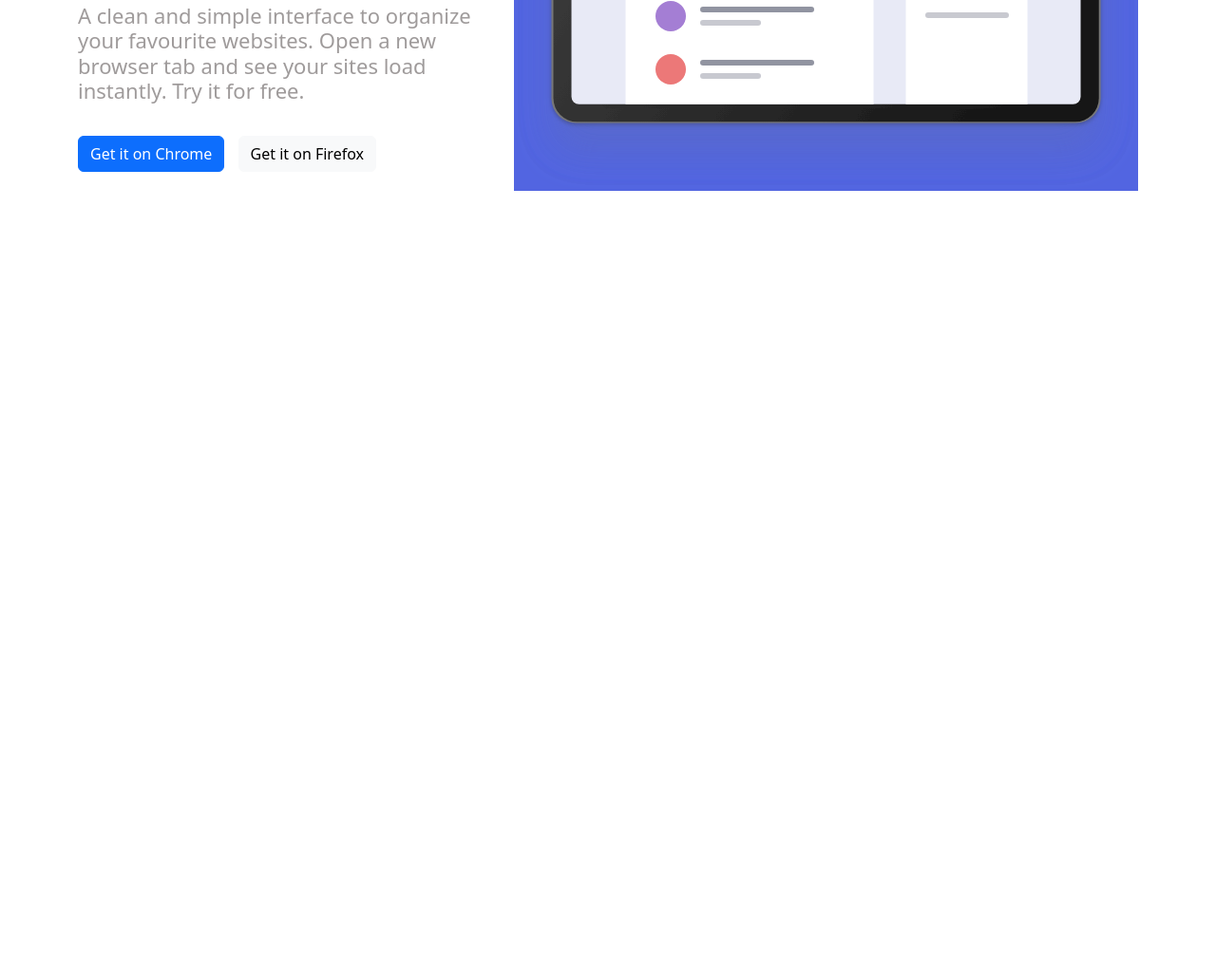
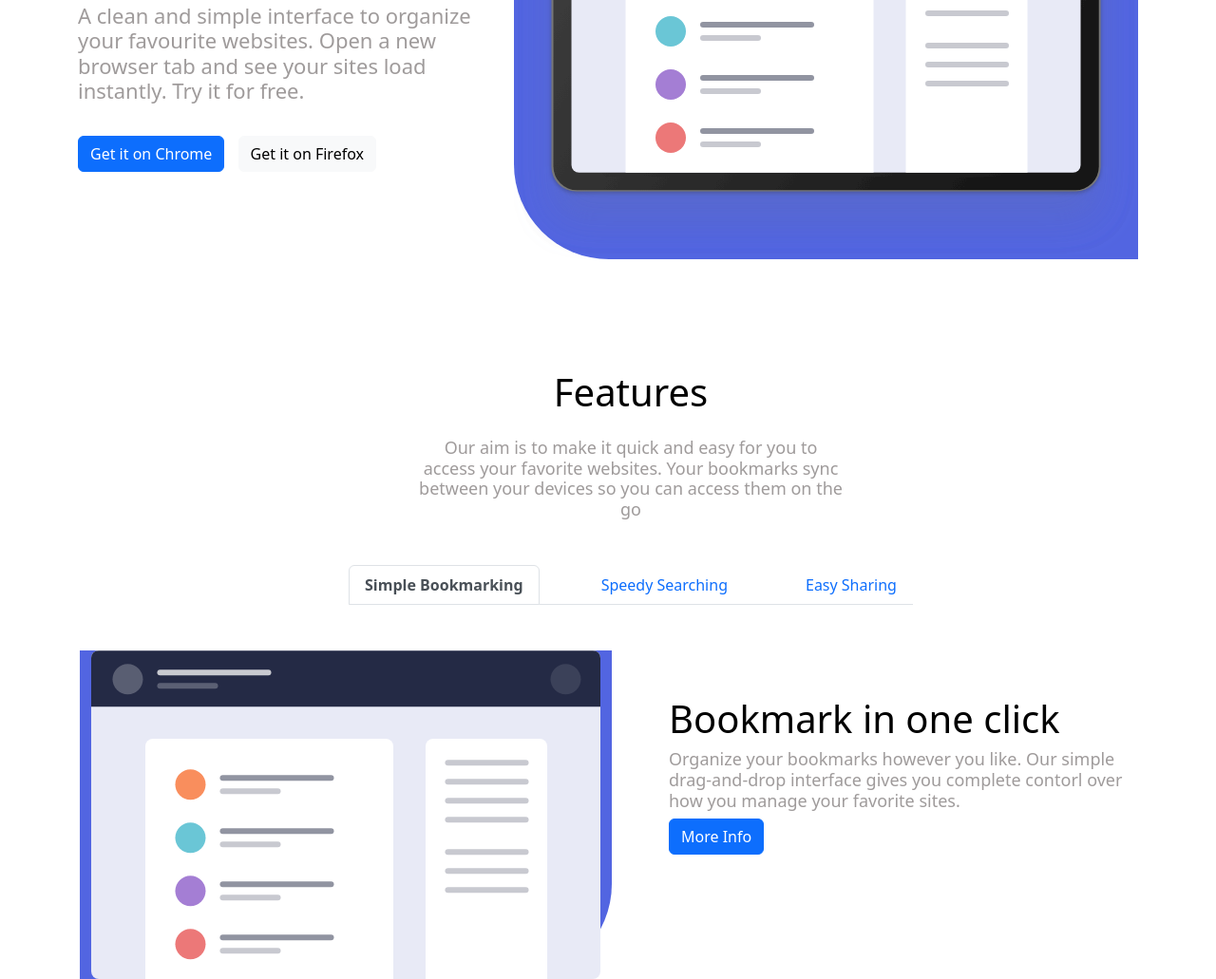
Before and after one commit to davidgomezmor/Sprint2, a website: page index.html in a window 1280 px wide. Shown: the part 455-1486 px from the top of the page at 95% size. Before the commit the page ends 800 px from the top, so only its background shows below. Drawn offline with Linux system fonts and the light colour scheme.

Commit message:
Exercici 2

```diff
--- a/index.html
+++ b/index.html
@@ -39,7 +39,8 @@
       <div class="main-text col">
 
         <h1 style="font-size: 50px" class="mt-5 mb-3">A Simple Bookmark Manager</h1><br>
-        <h4 style="font-size: 22px" class="mb-4">A clean and simple interface to organize your favourite websites. Open a new
+        <h4 style="font-size: 22px" class="mb-4">A clean and simple interface to organize your favourite websites. Open
+          a new
           browser tab and
           see
           your sites load instantly. Try it for free.</h4>
@@ -49,13 +50,54 @@
           <a class="btn blue-btn btn-light" href="#">Get it on Firefox</a>
         </div>
       </div>
-      <div class="col">
-        <img class="hero ms-auto" src="./imatges/Imagenes/illustration-hero.svg" alt="illustration hero">
+      <div class="col mt-5">
+        <div class="hero">
+          <img class="pt-4 imatge1" src="./imatges/Imagenes/illustration-hero.svg" alt="illustration hero">
+        </div>
       </div>
     </div>
   </main>
   </div>
-
+  <section class="px-5 ms-5 pt-3">
+    <div class="container">
+      <div class="row features text-center">
+        <div>
+        <h1 class="col mb-4">Features</h1>
+        </div class="container row">
+        <h4 style="font-size: 18px" class="mb-5 col-sm-5 col-center">Our aim is to make it quick and easy for you to access your favorite
+          websites. Your bookmarks sync between
+          your devices so you can access them on the go</h4>
+      </div>
+      <div class="container mb-5">
+        <div class="row justify-content-center">
+          <div class="col-auto">
+            <ul class="nav nav-tabs gap-5">
+              <li class="nav-item">
+                <b><a class="nav-link active border-bottom" aria-current="page" href="#">Simple Bookmarking</a></b>
+              </li>
+              <li class="nav-item">
+                <a class="nav-link" href="#">Speedy Searching</a>
+              </li>
+              <li class="nav-item">
+                <a class="nav-link" href="#">Easy Sharing</a>
+              </li>
+            </ul>
+          </div>
+        </div>
+      </div>
+    </div>
+    <div class="row">
+      <div class="col hero-2 ml-5">
+        <img class="ms-auto " src="./imatges/Imagenes/illustration-features-tab-1.svg" alt="illustration hero 2">
+      </div>
+      <div class="m-5 col">
+        <h1 class="col">Bookmark in one click</h1>
+        <h4 style="font-size: 18px">Organize your bookmarks however you like. Our simple drag-and-drop interface gives you complete contorl over
+          how you manage your favorite sites.</h4>
+        <a class="btn black-btn btn-primary" href="#">More Info</a>
+      </div>
+    </div>
+  </section>
 
 
 
--- a/scss/main.scss
+++ b/scss/main.scss
@@ -1,19 +1,27 @@
 $color-principal: #5265E1 ;
 $color-secundari: #FA5959 ;
-
 $colorbg: #3b3c42;
 
+   .col-center{
+      float: none;
+      margin-left: auto;
+      margin-right: auto;
+}
 
 .main {
     margin: 100px;
 }
 
+.hero {
+background: $color-principal;
+border-radius: 0 0 0 100px;
+}
 
+.hero-2 {
+   background: $color-principal;
+   border-radius: 0 0 100px 0;
 
-.hero {
-background: #5265E1;
-
-}
+   }
 
 .nav-link:hover{
     color:#FA5959 !important;
@@ -29,6 +37,7 @@ margin: 10px;
     background-color: white;
     border-color: $color-secundari;
  }
+
 
  .blue-btn:hover:hover{
     color: $color-principal !important;
@@ -48,4 +57,9 @@ h1 {
     color: #9f9b9b
   }
 
+.features {
+   text-align: center;
+   justify-items: center;
+}
+
 @import "../node_modules/bootstrap/scss/bootstrap";
```
Also changed, not shown: scss/main.css, 1 other file.
